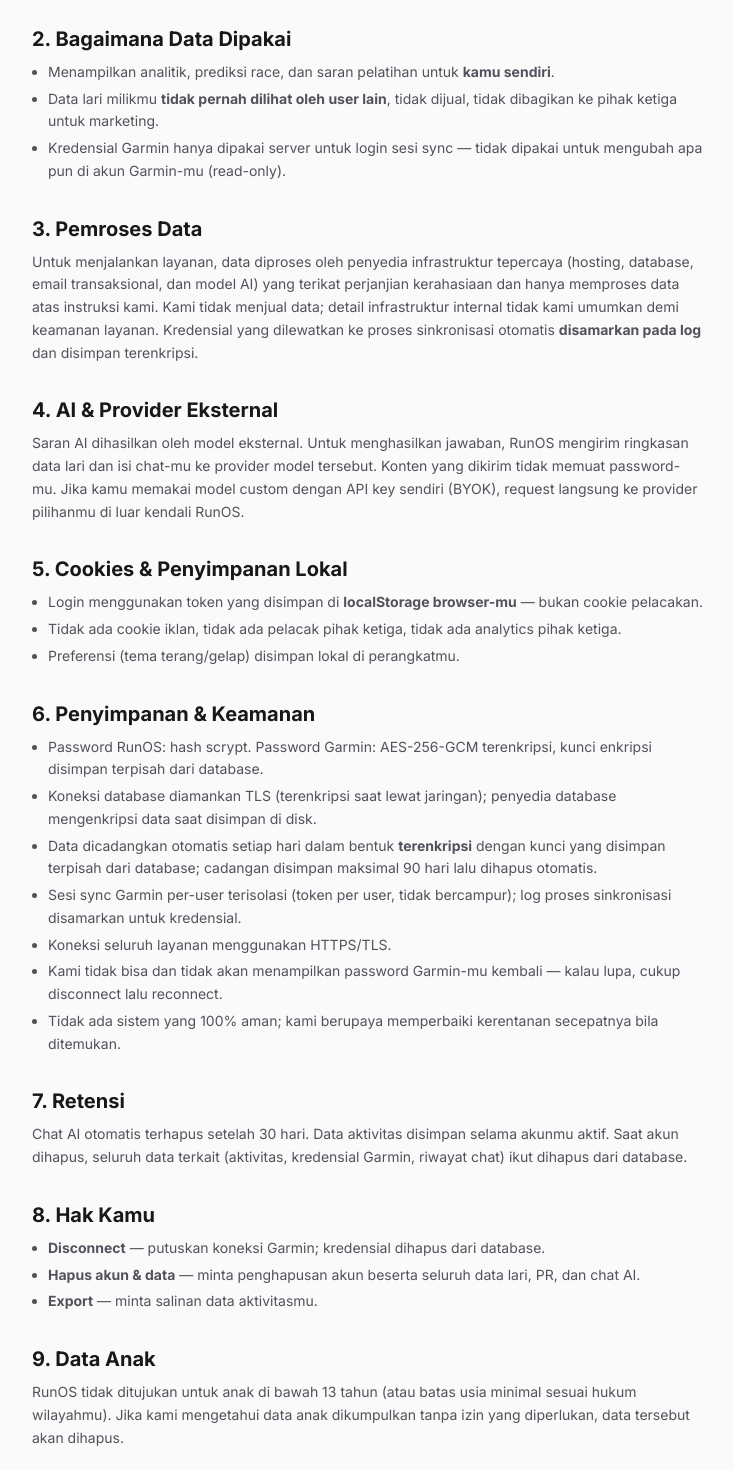
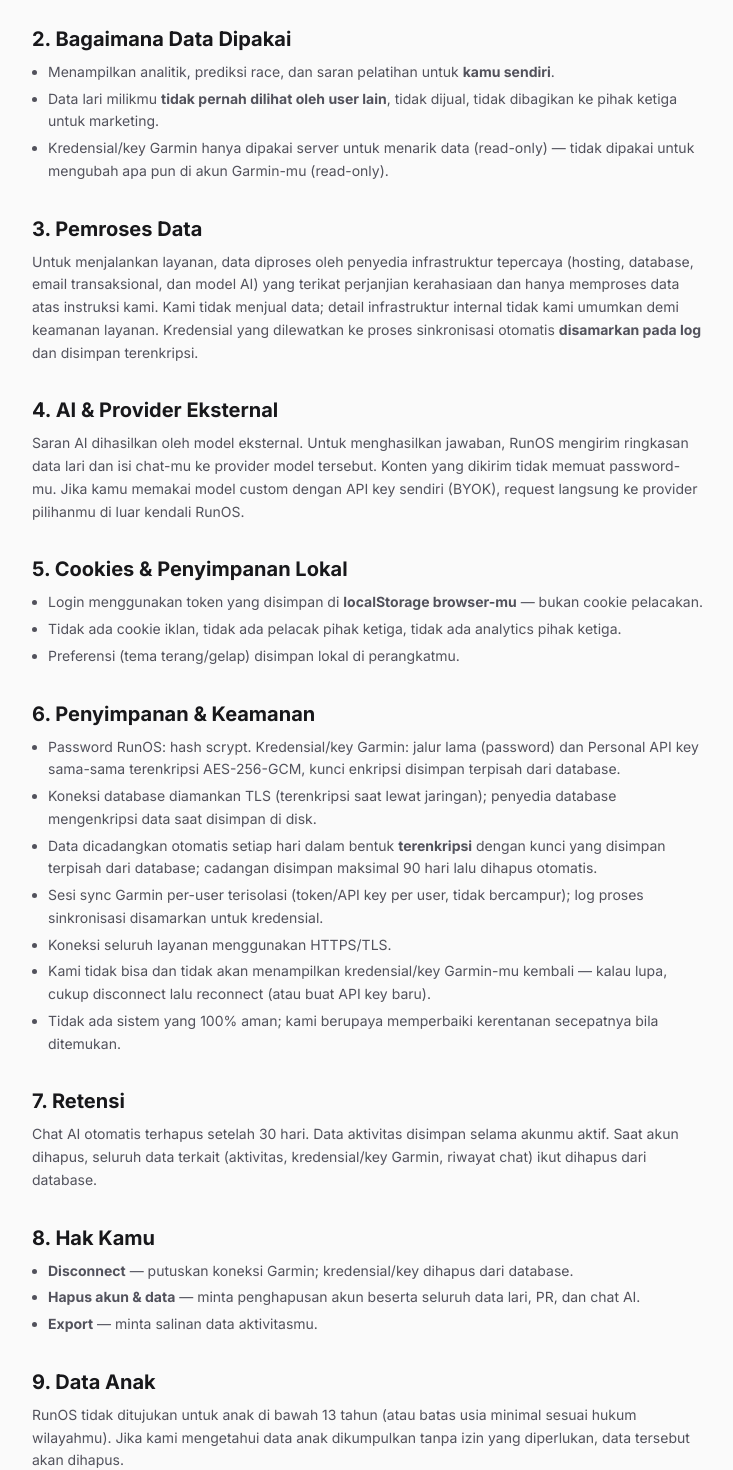
Before and after one commit to rossihana/RunOS, a React (Vite) app in the folder frontend/: page /privacy in a window 1280 px wide. Shown: the part 440-1910 px from the top of the page, without its empty margins (272-1005 px from the left). Built offline with nearby package versions, Linux system fonts and the light colour scheme; no server answers.

Commit message:
docs(legal): rapikan kalimat keamanan Privacy (password RunOS + kredensial Garmin dua jalur)

```diff
--- a/frontend/src/pages/Privacy.tsx
+++ b/frontend/src/pages/Privacy.tsx
@@ -25,7 +25,7 @@
         <ul className="space-y-1 mb-2">
           <li className={li}>Menampilkan analitik, prediksi race, dan saran pelatihan untuk <b>kamu sendiri</b>.</li>
           <li className={li}>Data lari milikmu <b>tidak pernah dilihat oleh user lain</b>, tidak dijual, tidak dibagikan ke pihak ketiga untuk marketing.</li>
-          <li className={li}>Kredensial Garmin hanya dipakai server untuk login sesi sync — tidak dipakai untuk mengubah apa pun di akun Garmin-mu (read-only).</li>
+          <li className={li}>Kredensial/key Garmin hanya dipakai server untuk menarik data (read-only) — tidak dipakai untuk mengubah apa pun di akun Garmin-mu (read-only).</li>
         </ul>
 
         <h2 className={h2}>3. Pemroses Data</h2>
@@ -43,21 +43,21 @@
 
         <h2 className={h2}>6. Penyimpanan & Keamanan</h2>
         <ul className="space-y-1 mb-2">
-          <li className={li}>Password RunOS: hash scrypt. Password Garmin: AES-256-GCM terenkripsi, kunci enkripsi disimpan terpisah dari database.</li>
+          <li className={li}>Password RunOS: hash scrypt. Kredensial/key Garmin: jalur lama (password) dan Personal API key sama-sama terenkripsi AES-256-GCM, kunci enkripsi disimpan terpisah dari database.</li>
           <li className={li}>Koneksi database diamankan TLS (terenkripsi saat lewat jaringan); penyedia database mengenkripsi data saat disimpan di disk.</li>
           <li className={li}>Data dicadangkan otomatis setiap hari dalam bentuk <b>terenkripsi</b> dengan kunci yang disimpan terpisah dari database; cadangan disimpan maksimal 90 hari lalu dihapus otomatis.</li>
-          <li className={li}>Sesi sync Garmin per-user terisolasi (token per user, tidak bercampur); log proses sinkronisasi disamarkan untuk kredensial.</li>
+          <li className={li}>Sesi sync Garmin per-user terisolasi (token/API key per user, tidak bercampur); log proses sinkronisasi disamarkan untuk kredensial.</li>
           <li className={li}>Koneksi seluruh layanan menggunakan HTTPS/TLS.</li>
-          <li className={li}>Kami tidak bisa dan tidak akan menampilkan password Garmin-mu kembali — kalau lupa, cukup disconnect lalu reconnect.</li>
+          <li className={li}>Kami tidak bisa dan tidak akan menampilkan kredensial/key Garmin-mu kembali — kalau lupa, cukup disconnect lalu reconnect (atau buat API key baru).</li>
           <li className={li}>Tidak ada sistem yang 100% aman; kami berupaya memperbaiki kerentanan secepatnya bila ditemukan.</li>
         </ul>
 
         <h2 className={h2}>7. Retensi</h2>
-        <p className={p}>Chat AI otomatis terhapus setelah 30 hari. Data aktivitas disimpan selama akunmu aktif. Saat akun dihapus, seluruh data terkait (aktivitas, kredensial Garmin, riwayat chat) ikut dihapus dari database.</p>
+        <p className={p}>Chat AI otomatis terhapus setelah 30 hari. Data aktivitas disimpan selama akunmu aktif. Saat akun dihapus, seluruh data terkait (aktivitas, kredensial/key Garmin, riwayat chat) ikut dihapus dari database.</p>
 
         <h2 className={h2}>8. Hak Kamu</h2>
         <ul className="space-y-1 mb-2">
-          <li className={li}><b>Disconnect</b> — putuskan koneksi Garmin; kredensial dihapus dari database.</li>
+          <li className={li}><b>Disconnect</b> — putuskan koneksi Garmin; kredensial/key dihapus dari database.</li>
           <li className={li}><b>Hapus akun & data</b> — minta penghapusan akun beserta seluruh data lari, PR, dan chat AI.</li>
           <li className={li}><b>Export</b> — minta salinan data aktivitasmu.</li>
         </ul>
```
